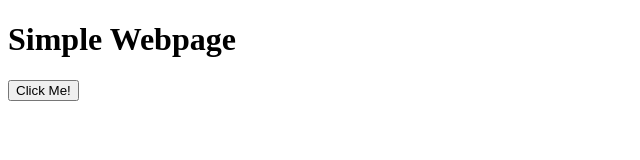
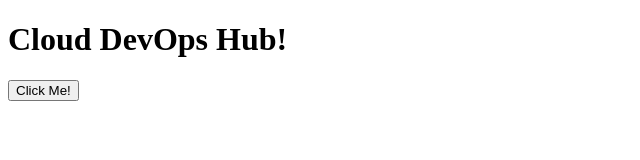
Before and after one commit to CloudDevOpsHub/circleci, a plain HTML site: page index.html in a window 1280 px wide. Shown: the whole page, without its empty margins (0-640 px from the left). Drawn offline with Linux system fonts and the light colour scheme.

Commit message:
changes to webpage

```diff
--- a/index.html
+++ b/index.html
@@ -3,10 +3,10 @@
 <head>
     <meta charset="UTF-8">
     <meta name="viewport" content="width=device-width, initial-scale=1.0">
-    <title>Simple Webpage</title>
+    <title>Learn CircleCI</title>
 </head>
 <body>
-    <h1>Simple Webpage</h1>
+    <h1>Cloud DevOps Hub!</h1>
     <button>Click Me!</button>
 </body>
 </html>
```
